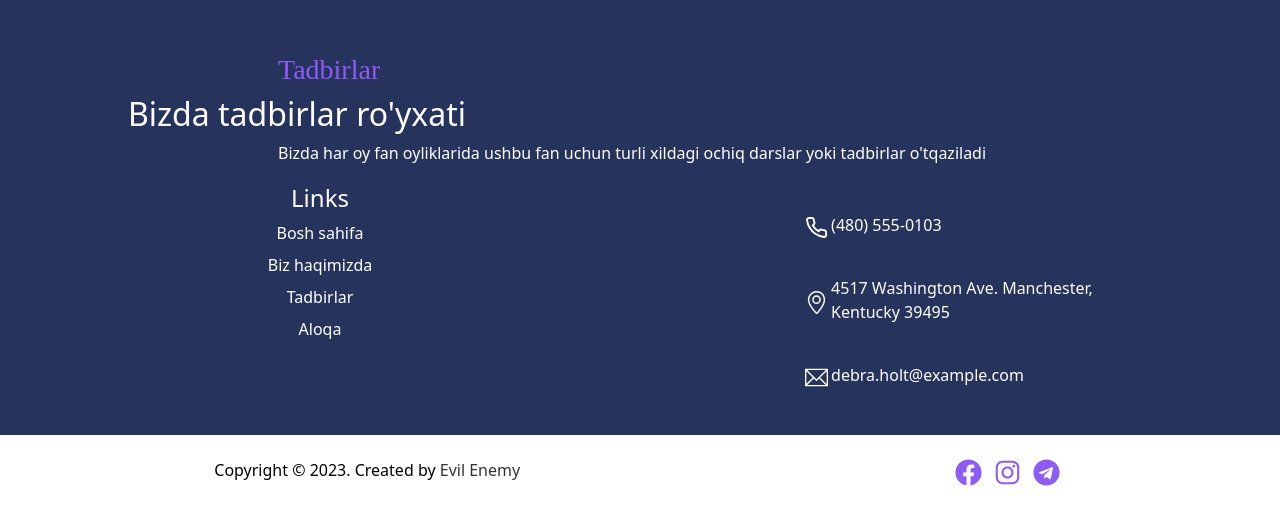
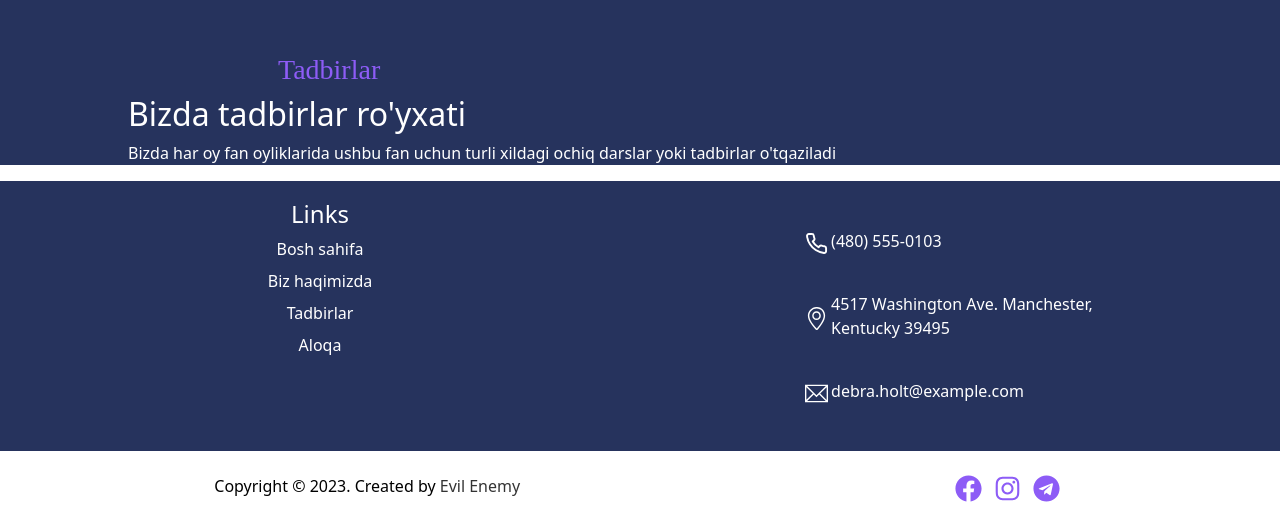
Before and after one commit to evilenemy/4-maktab, a React (Create React App) app in the folder client/: page / in a window 1280 px wide. Shown: the part 2303-2824 px from the top of the page. Built offline with nearby package versions, Linux system fonts and the light colour scheme.

Commit message:
home-event first

```diff
--- a/client/src/index.css
+++ b/client/src/index.css
@@ -401,8 +401,15 @@ div.error {
   margin-left: 150px;
 }
 
-.events .wrapper .event-text {
-  margin-bottom: 0;
+.home section.about .wrapper .about-scholl {
+  font-family: Montserrat;
+  font-weight: 700;
+  margin-top: 10px;
+  margin-left: 150px;
+}
+
+.home section.about .wrapper .about-text {
+  margin: 0;
   margin-left: 150px;
 }
 
```
